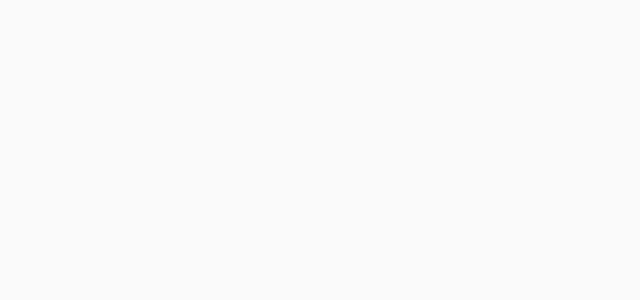
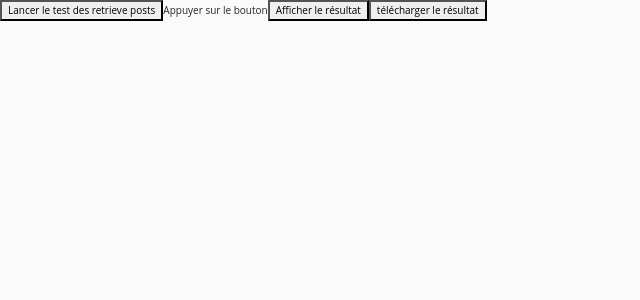
Before and after one commit to camilleAmaury/TinyInstagram, a React (Create React App) app in the folder Front-end/: page /retrievePosts in a window 1280 px wide. Shown: the top 300 px of the page, without its empty margins (0-640 px from the left). Built offline with nearby package versions, Linux system fonts and the light colour scheme.

Commit message:
Update Readme.md
- add the documentation

```diff
--- a/Front-end/src/App.js
+++ b/Front-end/src/App.js
@@ -10,6 +10,7 @@ import Profile from "./components/Profile/profile";
 import AddPost from "./components/AddPost/addPost";
 import CreateUsersBenchmark from './components/Benchmark/create_user';
 import LikePerOneSecond from './components/Benchmark/likeperonesecond';
+import RetrievePosts from './components/Benchmark/retrieve_posts';
 
 function App() {
   return (
@@ -37,6 +38,9 @@ function App() {
       <Route exact path="/likeperonesecond">
         <LikePerOneSecond />
       </Route>
+      <Route exact path="/retrievePosts">
+        <RetrievePosts />
+      </Route>
     </Switch>
   </Router>
   );
--- a/Front-end/src/components/Benchmark/likeperonesecond.jsx
+++ b/Front-end/src/components/Benchmark/likeperonesecond.jsx
@@ -127,7 +127,7 @@ export default class LikePerOneSecond extends Component {
                     <button onClick={() => this.state.isDone ? this.PrintResult() : ""}>Afficher le résultat</button>
                 </div>
                 <div>
-                    {this.state.compteur >= 10 ? <button onClick={() => this.ExportAsCSV()}>Afficher le résultat</button> : ""}
+                    {this.state.compteur >= 10 ? <button onClick={() => this.ExportAsCSV()}>télécharger le résultat</button> : ""}
                 </div>
             </div>
         );
--- /dev/null
+++ b/Front-end/src/components/Benchmark/retrieve_posts.jsx
@@ -0,0 +1,85 @@
+import React, { Component } from "react";
+import axios from 'axios';
+
+
+export default class RetrievePosts extends Component {
+    constructor() {
+        super();
+        this.state = {
+            begin_time: 0,
+            end_time: 1000,
+            isLiking: false,
+            isDone: false,
+            time_spent: [],
+            n:10
+        }
+    }
+
+    componentDidMount = () => {
+
+    }
+
+    Like = () => {
+        let time_spent = this.state.time_spent;
+        let time_step = [];
+        let i = 0;
+        const url_likes = "https://tinyinstagram-259109.appspot.com/getposts";
+        let begin_time = performance.now();
+            axios.get(url_likes, {
+                params: {
+                    n:this.state.n
+                }
+            }).then(res => {
+                if (res.data.length === this.state.n) {
+                    time_step.push(performance.now() - begin_time);
+                } else {
+                    console.log("ça ne marche pas");
+                    // ne se passe rien car le serveur n'a pas répondu correctement
+                }
+            });
+        time_spent.push(time_step);
+        this.setState({ time_spent: time_spent, isDone: true, compteur: this.state.compteur + 1 });
+    }
+
+    PrintResult = () => {
+        console.log(this.state.time_spent);
+    }
+
+    ExportAsCSV = () => {
+        let csv = "";
+        this.state.time_spent.forEach(function (row) {
+            csv += row.join(',');
+            csv += "\n";
+        });
+
+        console.log(csv);
+        var hiddenElement = document.createElement('a');
+        hiddenElement.href = 'data:text/csv;charset=utf-8,' + encodeURI(csv);
+        hiddenElement.target = '_blank';
+        hiddenElement.download = 'retrievepostsperformance.csv';
+        hiddenElement.click();
+    }
+
+
+
+    render() {
+        return (
+            <div style={{ display: "flex", justifiyContent: "center", alignItems: "center" }}>
+                <div>
+                    <button onClick={() => this.state.isLiking ? "" : this.Like()}>Lancer le test des retrieve posts</button>
+                    {this.state.compteur === this.state.borne - 1 ?
+                        <span>Insertion finie</span>
+                        :
+                        <span>{this.isCreating ? "En cours d'insertion, veuillez patienter" + this.state.step + "/" + this.state.borne : "Appuyer sur le bouton"}</span>}
+                </div>
+                <div>
+                    <button onClick={() => this.state.isDone ? this.PrintResult() : ""}>Afficher le résultat</button>
+                </div>
+                <div>
+                    <button onClick={() => this.ExportAsCSV()}>télécharger le résultat</button>
+                </div>
+            </div>
+        );
+    }
+
+}
```
Also changed, not shown: 2 other files (tests, documents, lock files or other folders).
